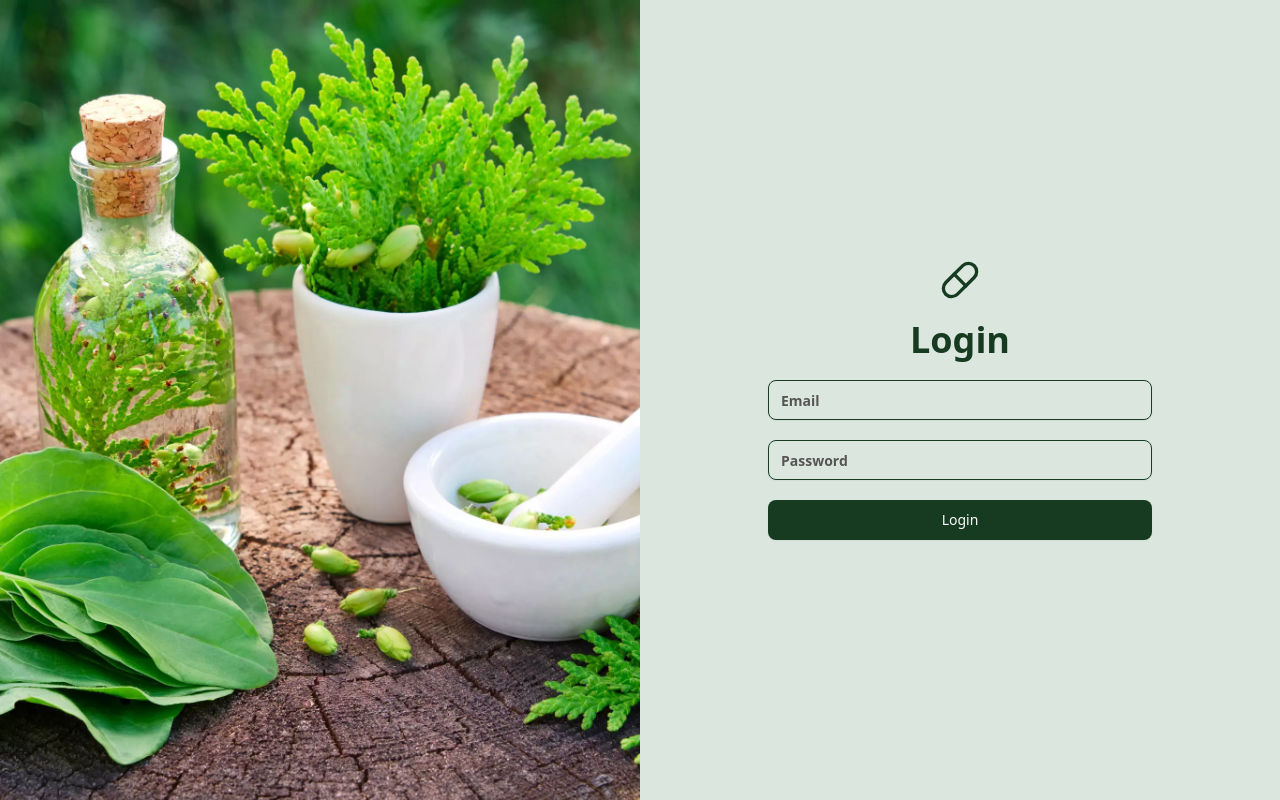
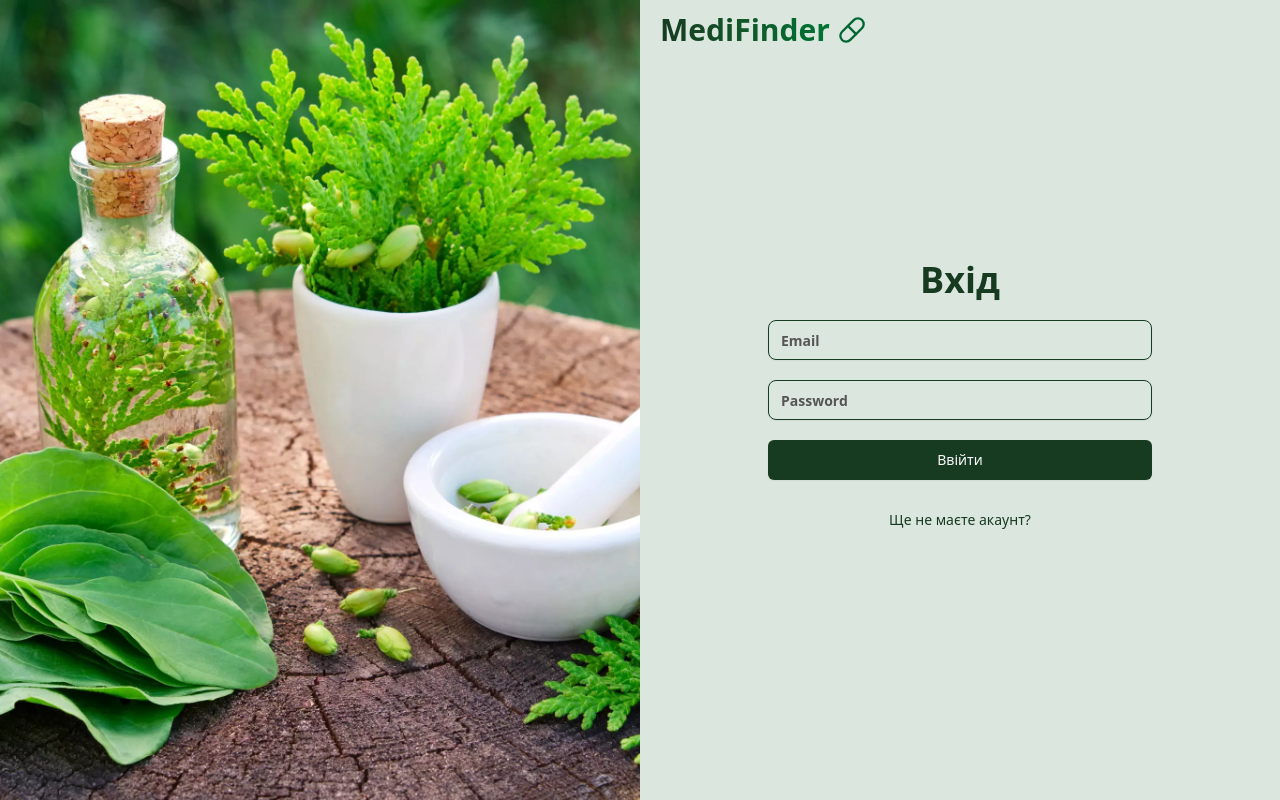
Before and after one commit to vmyronyuk/medi-finder, a Next.js app: page /auth/login in a window 1280 px wide. Built offline with nearby package versions, Linux system fonts and the light colour scheme.

Commit message:
Update auth ui

```diff
--- /dev/null
+++ b/src/app/auth/layout.tsx
@@ -0,0 +1,25 @@
+import Logo from '@/components/Logo/Logo'
+import Image from 'next/image'
+
+export default function AuthLayout({
+	children,
+}: {
+	children: React.ReactNode
+}) {
+	return (
+		<div className='flex h-screen relative'>
+			<Image
+				src='/herbal-medicines.png'
+				alt='background'
+				width={1000}
+				height={1000}
+				className='object-cover w-1/2 sm:block hidden'
+				priority
+			/>
+			<div className='absolute sm:left-1/2 left-5 pl-0 sm:pl-5 top-3'>
+				<Logo />
+			</div>
+			{children}
+		</div>
+	)
+}
--- a/src/app/auth/login/page.tsx
+++ b/src/app/auth/login/page.tsx
@@ -1,26 +1,17 @@
 import { Button } from '@/components/ui/button'
 import { Input } from '@/components/ui/input'
-import { Pill } from 'lucide-react'
-import Image from 'next/image'
+import Link from 'next/link'
 
 export default function LoginPage() {
 	return (
-		<div className='flex h-screen'>
-			<Image
-				src='/herbal-medicines.png'
-				alt='background'
-				width={1000}
-				height={1000}
-				className='object-cover w-1/2 sm:block hidden'
-				priority
-			/>
-			<form className='w-full sm:w-1/2 flex justify-center flex-col items-center gap-5 px-10 md:px-18 lg:px-32'>
-				<Pill className='w-10 h-10' />
-				<h1 className='text-4xl font-bold'>Login</h1>
-				<Input type='email' placeholder='Email' />
-				<Input type='password' placeholder='Password' />
-				<Button className='w-full'>Login</Button>
-			</form>
-		</div>
+		<form className='w-full sm:w-1/2 flex justify-center flex-col items-center gap-5 px-10 md:px-18 lg:px-32'>
+			<h1 className='text-4xl font-bold'>Вхід</h1>
+			<Input type='email' placeholder='Email' />
+			<Input type='password' placeholder='Password' />
+			<Button className='w-full'>Ввійти</Button>
+			<Button variant='link' className='w-full p-0' asChild>
+				<Link href='/auth/register'>Ще не маєте акаунт?</Link>
+			</Button>
+		</form>
 	)
 }
--- a/src/app/auth/register/page.tsx
+++ b/src/app/auth/register/page.tsx
@@ -1,29 +1,20 @@
 import { Button } from '@/components/ui/button'
 import { Input } from '@/components/ui/input'
-import { Pill } from 'lucide-react'
-import Image from 'next/image'
+import Link from 'next/link'
 
 export default function RegisterPage() {
 	return (
-		<div className='flex h-screen'>
-			<Image
-				src='/herbal-medicines.png'
-				alt='background'
-				width={1000}
-				height={1000}
-				className='object-cover w-1/2 sm:block hidden'
-				priority
-			/>
 		<form className='w-full sm:w-1/2 flex justify-center flex-col items-center gap-5 px-10 md:px-18 lg:px-32'>
-				<Pill className='w-10 h-10' />
 			<h1 className='text-4xl font-bold'>Реєстрація</h1>
 			<div className='flex flex-col gap-3 w-full'>
 				<Input type='email' placeholder='Електронна пошта' />
 				<Input type='password' placeholder='Пароль' />
 				<Input type='password' placeholder='Підтвердити пароль' />
 				<Button className='w-full'>Зареєструватися</Button>
+				<Button variant='link' className='w-full' asChild>
+					<Link href='/auth/login'>Вже маєте акаунт?</Link>
+				</Button>
 			</div>
 		</form>
-		</div>
 	)
 }
--- /dev/null
+++ b/src/components/Logo/Logo.tsx
@@ -0,0 +1,12 @@
+import { Pill } from 'lucide-react'
+
+export default function Logo() {
+	return (
+		<h2 className='text-3xl font-bold flex items-center gap-2 bg-gradient-to-r from-primary to-green-700 bg-clip-text text-transparent'>
+			<span>
+				Medi<span className='text-transparent'>Finder</span>
+			</span>
+			<Pill className='w-7 h-7 text-green-800' />
+		</h2>
+	)
+}
--- a/src/components/ui/button.tsx
+++ b/src/components/ui/button.tsx
@@ -5,7 +5,7 @@ import * as React from 'react'
 import { cn } from '@/lib/utils'
 
 const buttonVariants = cva(
-	"inline-flex items-center justify-center gap-2 whitespace-nowrap rounded-md text-sm font-medium transition-all disabled:pointer-events-none disabled:opacity-50 [&_svg]:pointer-events-none [&_svg:not([class*='size-'])]:size-4 shrink-0 [&_svg]:shrink-0 outline-none focus-visible:border-ring focus-visible:ring-ring/50 focus-visible:ring-[3px] aria-invalid:ring-destructive/20 dark:aria-invalid:ring-destructive/40 aria-invalid:border-destructive cursor-pointer",
+	"inline-flex items-center justify-center gap-2 whitespace-nowrap rounded-sm text-sm font-medium transition-all disabled:pointer-events-none disabled:opacity-50 [&_svg]:pointer-events-none [&_svg:not([class*='size-'])]:size-4 shrink-0 [&_svg]:shrink-0 outline-none focus-visible:border-ring focus-visible:ring-ring/50 focus-visible:ring-[3px] aria-invalid:ring-destructive/20 dark:aria-invalid:ring-destructive/40 aria-invalid:border-destructive cursor-pointer",
 	{
 		variants: {
 			variant: {
@@ -23,8 +23,8 @@ const buttonVariants = cva(
 			},
 			size: {
 				default: 'h-10 px-4 py-2 has-[>svg]:px-3',
-				sm: 'h-8 rounded-md gap-1.5 px-3 has-[>svg]:px-2.5',
-				lg: 'h-10 rounded-md px-6 has-[>svg]:px-4',
+				sm: 'h-8 rounded-sm gap-1.5 px-3 has-[>svg]:px-2.5',
+				lg: 'h-10 rounded-sm px-6 has-[>svg]:px-4',
 				icon: 'size-9',
 			},
 		},
```
Lines whose indentation alone changed are shown as unchanged.
